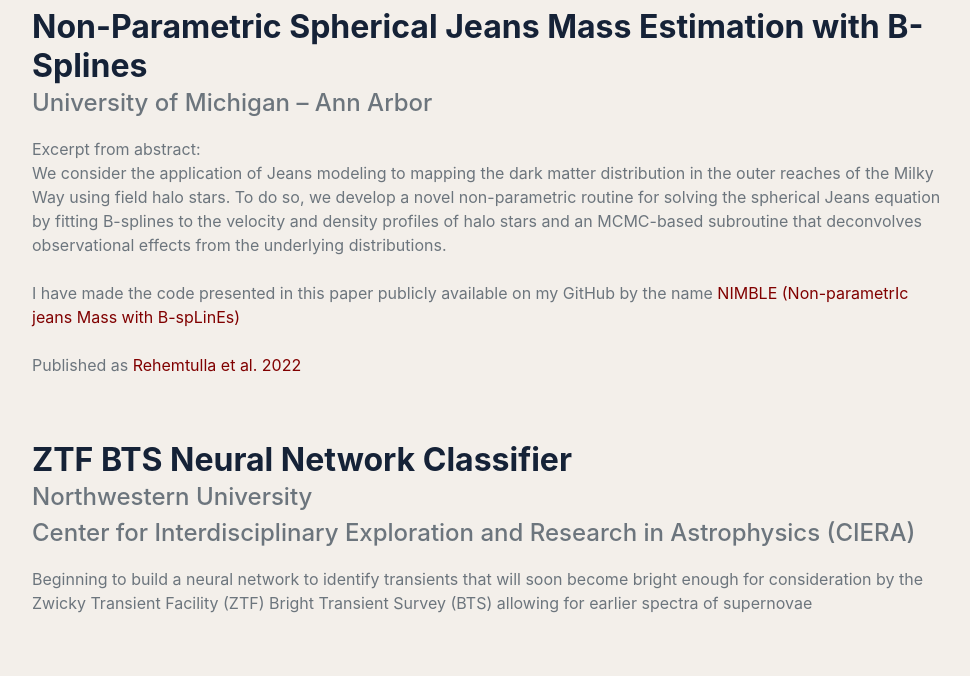
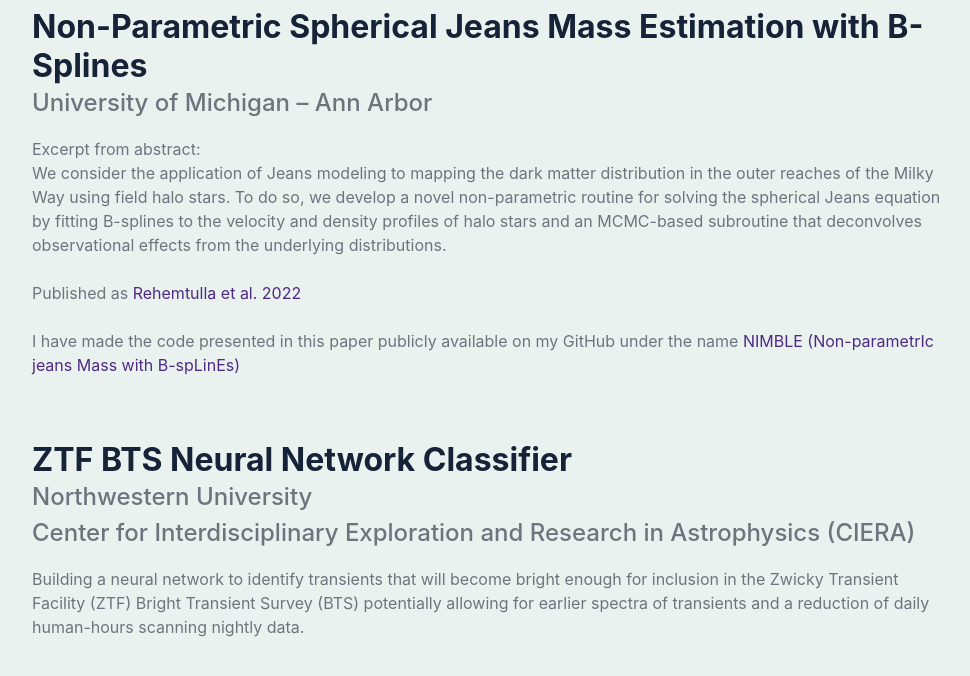
Before and after one commit to nabeelre/nabeelre.github.io, a plain HTML site: page index.html in a window 1280 px wide. Shown: the part 1040-1716 px from the top of the page, without its empty margins (288-1258 px from the left). Drawn offline with nearby package versions, Linux system fonts and the light colour scheme; a web font is replaced by a local one.

Commit message:
CV, project descriptions, colors

```diff
--- a/index.html
+++ b/index.html
@@ -100,11 +100,11 @@
                                 deconvolves observational effects from the
                                 underlying distributions.
                                 <br> <br>
+                                Published as <a href="https://ui.adsabs.harvard.edu/abs/2022MNRAS.tmp..438R/abstract" target="_blank">Rehemtulla et al. 2022</a>
+                                <br> <br>
                                 I have made the code presented in this paper
-                                publicly available on my GitHub by the name
+                                publicly available on my GitHub under the name
                                 <a href="https://github.com/nabeelre/NIMBLE" target="_blank">NIMBLE (Non-parametrIc jeans Mass with B-spLinEs)</a>
-                                <br> <br>
-                                Published as <a href="https://ui.adsabs.harvard.edu/abs/2022MNRAS.tmp..438R/abstract" target="_blank">Rehemtulla et al. 2022</a>
                             </p>
                         </div>
                     </div>
@@ -118,10 +118,11 @@
                               Research in Astrophysics (CIERA)
                             </div>
                             <p>
-                                Beginning to build a neural network to identify
-                                transients that will soon become bright enough
-                                for consideration by the Zwicky Transient Facility (ZTF) Bright Transient
-                                Survey (BTS) allowing for earlier spectra of supernovae
+                                Building a neural network to identify transients
+                                that will become bright enough for inclusion in
+                                the Zwicky Transient Facility (ZTF) Bright
+                                Transient Survey (BTS) potentially allowing for earlier
+                                spectra of transients and a reduction of daily human-hours scanning nightly data.
                             </p>
                         </div>
                     </div>
@@ -230,7 +231,7 @@
 
                 </div>
             </section>
-            <span id='ack' > &nbsp; Last Edited 02/21/22 - Template from <a id='ack' href="https://startbootstrap.com/theme/resume" target="_blank">bootstrap</a> </span>
+            <span id='ack' > &nbsp; Last Edited 04/25/22 - Template from <a id='ack' href="https://startbootstrap.com/theme/resume" target="_blank">bootstrap</a> </span>
             <hr class="m-0" />
         </div>
         <!-- Bootstrap core JS-->
```
Also changed, not shown: css/styles.css, 3 other files.
